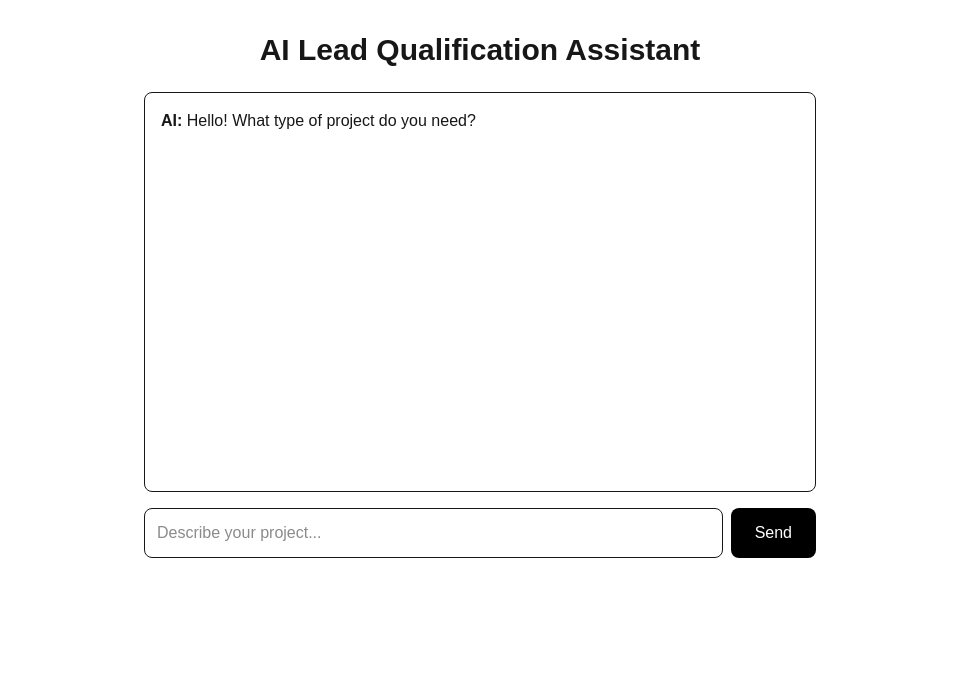
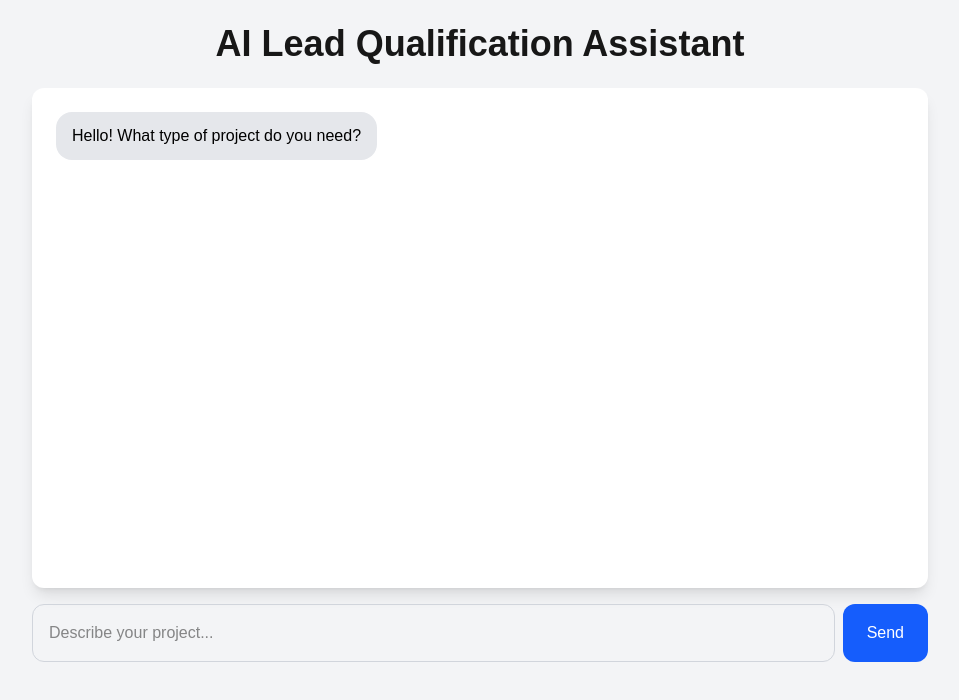
Before and after one commit to DEEPAKKUMAR414/AI-lead-qualification-generator, a Next.js app: page / in a window 1280 px wide. Shown: the top 700 px of the page, without its empty margins (160-1119 px from the left). Built offline with nearby package versions, Linux system fonts and the light colour scheme.

Commit message:
Improve professional chat UI

```diff
--- a/app/page.tsx
+++ b/app/page.tsx
@@ -4,6 +4,7 @@ import { useState } from "react";
 
 export default function ChatPage() {
   const [message, setMessage] = useState("");
+
   const [messages, setMessages] = useState([
     {
       role: "ai",
@@ -23,8 +24,10 @@ export default function ChatPage() {
         text: userMessage,
       },
     ]);
+
     setMessage("");
 
+    try {
       const res = await fetch("/api/chat", {
         method: "POST",
         headers: {
@@ -44,37 +47,58 @@ export default function ChatPage() {
           text: data.reply,
         },
       ]);
+    } catch (error) {
+      setMessages((prev) => [
+        ...prev,
+        {
+          role: "ai",
+          text: "Something went wrong. Please try again.",
+        },
+      ]);
+    }
   };
 
   return (
-    <main className="min-h-screen flex flex-col items-center p-8">
-      <h1 className="text-3xl font-bold mb-6">
+    <main className="min-h-screen bg-gray-100 flex flex-col items-center p-6">
+      <h1 className="text-4xl font-bold mb-6">
         AI Lead Qualification Assistant
       </h1>
 
-      <div className="w-full max-w-2xl border rounded-lg p-4 h-[400px] overflow-y-auto">
+      <div className="w-full max-w-4xl bg-white shadow-lg rounded-xl p-6 h-[500px] overflow-y-auto">
         {messages.map((msg, index) => (
-  <div key={index} className="mb-2">
-    <strong>
-      {msg.role === "user" ? "You" : "AI"}:
-    </strong>{" "}
+          <div
+            key={index}
+            className={`flex mb-4 ${
+              msg.role === "user"
+                ? "justify-end"
+                : "justify-start"
+            }`}
+          >
+            <div
+              className={`max-w-[70%] px-4 py-3 rounded-2xl ${
+                msg.role === "user"
+                  ? "bg-blue-600 text-white"
+                  : "bg-gray-200 text-black"
+              }`}
+            >
               {msg.text}
+            </div>
           </div>
         ))}
       </div>
 
-      <div className="w-full max-w-2xl flex gap-2 mt-4">
+      <div className="w-full max-w-4xl flex gap-2 mt-4">
         <input
           type="text"
           value={message}
           onChange={(e) => setMessage(e.target.value)}
           placeholder="Describe your project..."
-          className="flex-1 border rounded-lg p-3"
+          className="flex-1 border border-gray-300 rounded-xl p-4 outline-none"
         />
 
         <button
           onClick={sendMessage}
-          className="bg-black text-white px-6 py-3 rounded-lg"
+          className="bg-blue-600 hover:bg-blue-700 text-white px-6 py-4 rounded-xl"
         >
           Send
         </button>
```
Lines whose indentation alone changed are shown as unchanged.
